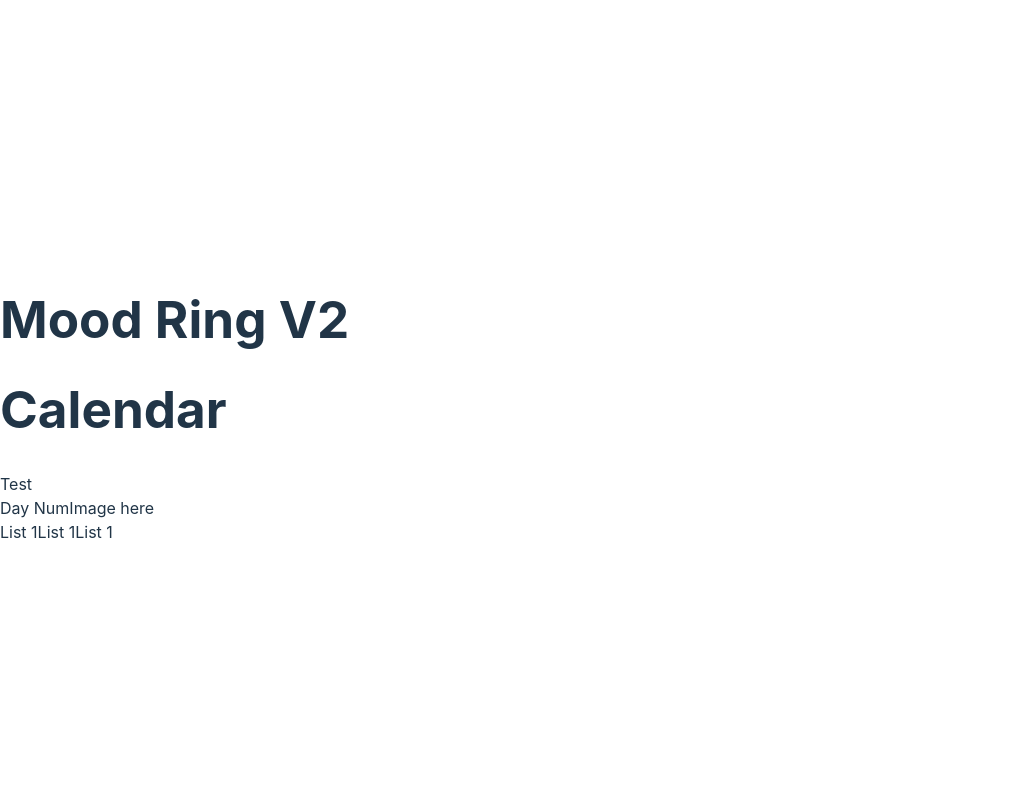
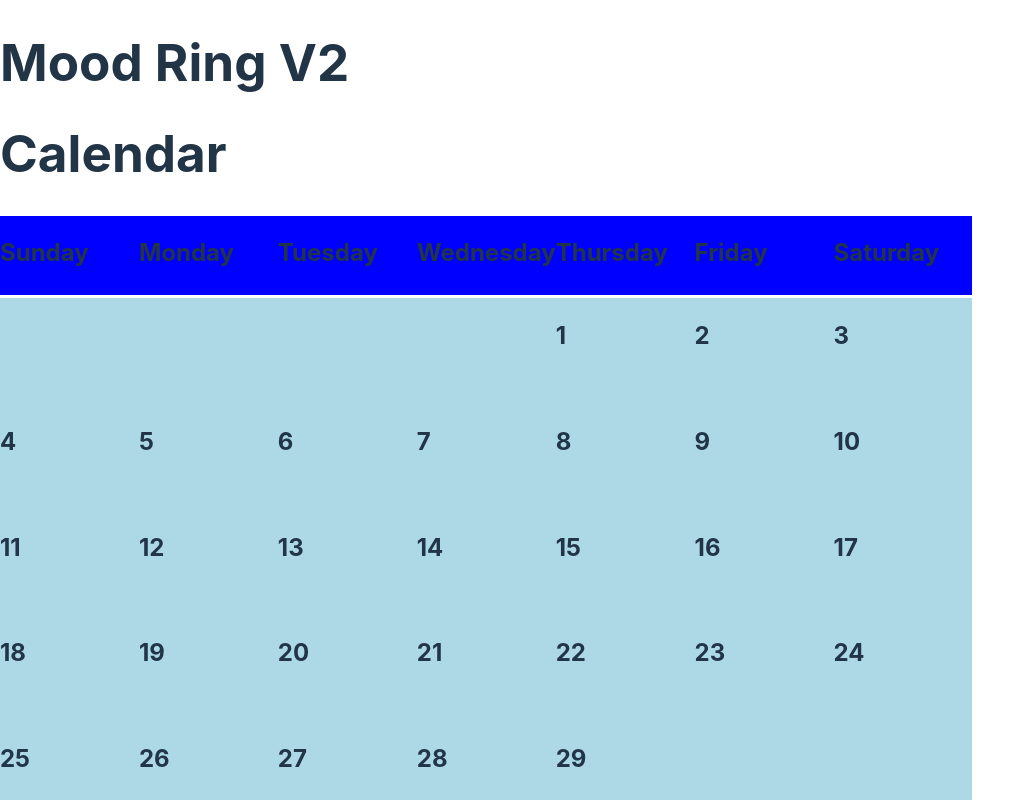
Before and after one commit to ChesterKeh/Mood-Ring, a React (Vite) app: page /calendar in a window 1280 px wide. Shown: the top 800 px of the page, without its empty margins (0-1035 px from the left). Built offline with nearby package versions, Linux system fonts and the light colour scheme.

Commit message:
added basic calendar day generation

```diff
--- /dev/null
+++ b/src/components/Calendar/Calendar.css
@@ -0,0 +1,28 @@
+.calendar {
+    display: grid;
+    height: 100vh;
+    width: 100%;
+    grid-template-columns: 1fr;
+    grid-template-rows: 1fr 8fr 1fr;
+    grid-template-areas:
+      "header"
+      "body";
+    grid-gap: 3px;
+  }
+
+  .calendarHeader {
+    grid-area: header;
+    background-color: blue;
+    display: grid;
+    grid-template-columns: 1fr 1fr 1fr 1fr 1fr 1fr 1fr;
+    grid-template-rows: 1fr;
+
+  }
+
+  .calendarBody {
+    grid-area: body;
+    background-color: lightblue;
+    display: grid;
+    grid-template-columns: 1fr 1fr 1fr 1fr 1fr 1fr 1fr;
+    grid-template-rows: 1fr 1fr 1fr 1fr 1fr 1fr;
+  }
--- a/src/components/Calendar/Calendar.jsx
+++ b/src/components/Calendar/Calendar.jsx
@@ -1,10 +1,34 @@
 import CalendarDayBox from "../Calendar/CalendarDayBox";
+import "../Calendar/Calendar.css";
+
+const weekdays = ["Sunday", "Monday", "Tuesday", "Wednesday", "Thursday", "Friday", "Saturday"];
+const calendarDays = [];
+
+//Get first day of the month, populate list from that date
+const month = 1; //index starts from 0 -> Jan
+const year = 2024;
+const firstDayOfMonthIndex = new Date(year, month, 1).getDay(); //0 -> Sun
+const numOfDaysInMonth = new Date(year, month + 1, 0).getDate(); //https://stackoverflow.com/questions/1184334/get-number-days-in-a-specified-month-using-javascript
+console.log(numOfDaysInMonth);
+console.log(firstDayOfMonthIndex);
+//Determine initial place in first row
+for (let i = 0; i < firstDayOfMonthIndex; i++){
+    calendarDays.push("");
+}
+//Populate based on days in the month
+for (let i = 1; i <= numOfDaysInMonth; i++){
+    calendarDays.push(i);
+}
 
 export default function Calendar(){
     return (
-        <div>
-            <label>Test</label>
-            <CalendarDayBox />
+        <div className="calendar">
+            <div className="calendarHeader">
+                {weekdays.map((day) => (<h2>{day}</h2>))}
+            </div>
+            <div className="calendarBody">
+                {calendarDays.map((day) => (<h2>{day}</h2>))}
+            </div>
         </div>
     );
 
```
